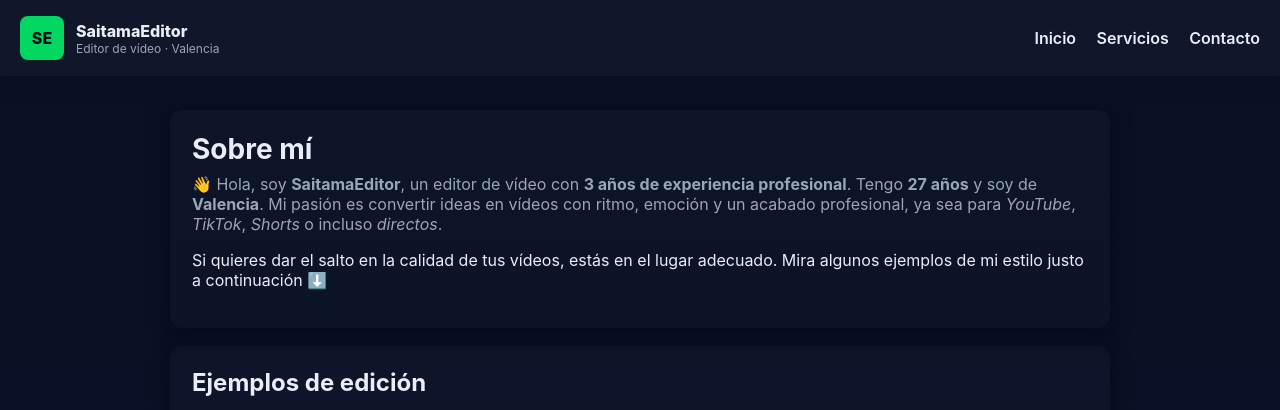
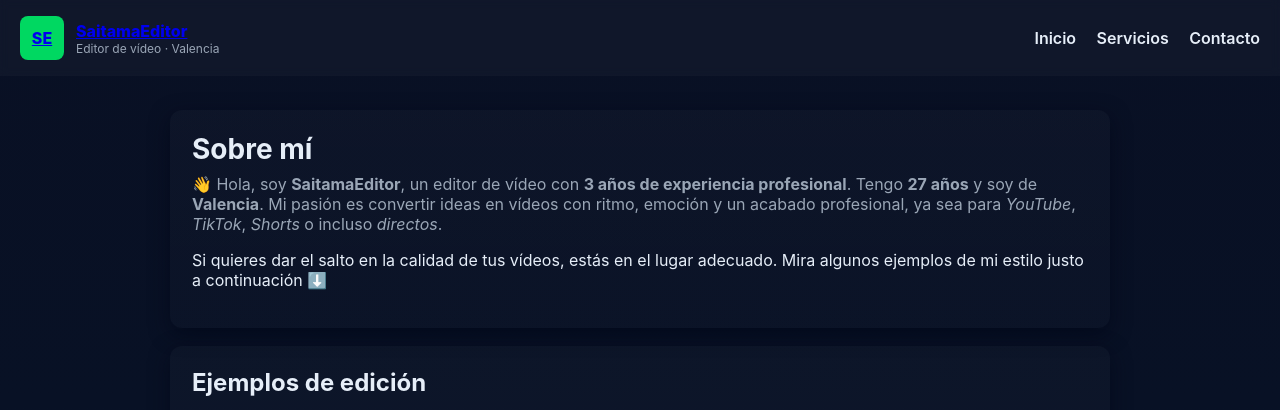
Before and after one commit to saitamaeditor/web, a plain HTML site: page index.html in a window 1280 px wide. Shown: the top 410 px of the page. Drawn offline with Linux system fonts and the light colour scheme.

Commit message:
Update index.html

```diff
--- a/index.html
+++ b/index.html
@@ -12,9 +12,9 @@
 <body>
   <header class="header">
     <div class="brand">
-      <div class="logo">SE</div>
+      <div class="logo"><a href="https://saitamaeditor.com/">SE</a></div>
       <div>
-        <div class="brand-title">SaitamaEditor</div>
+        <div class="brand-title"><a href="https://saitamaeditor.com/">SaitamaEditor</a></div>
         <div class="brand-sub">Editor de vídeo · Valencia</div>
       </div>
     </div>
```
